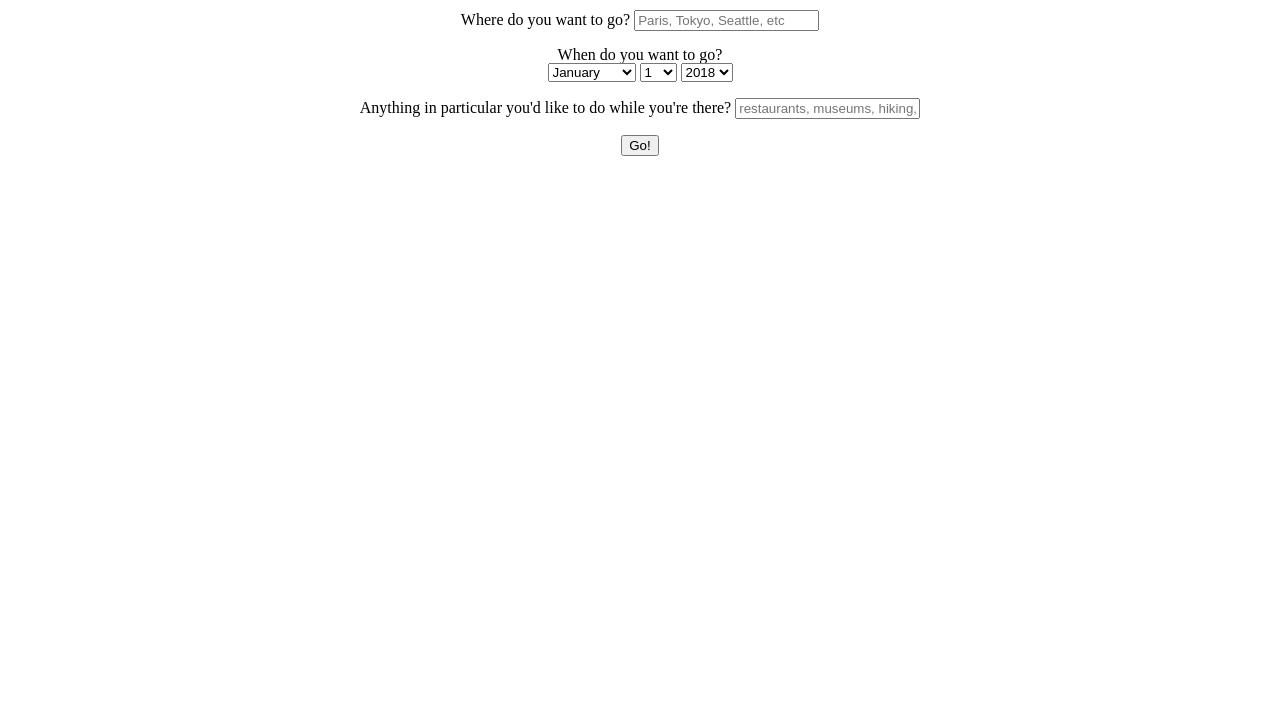
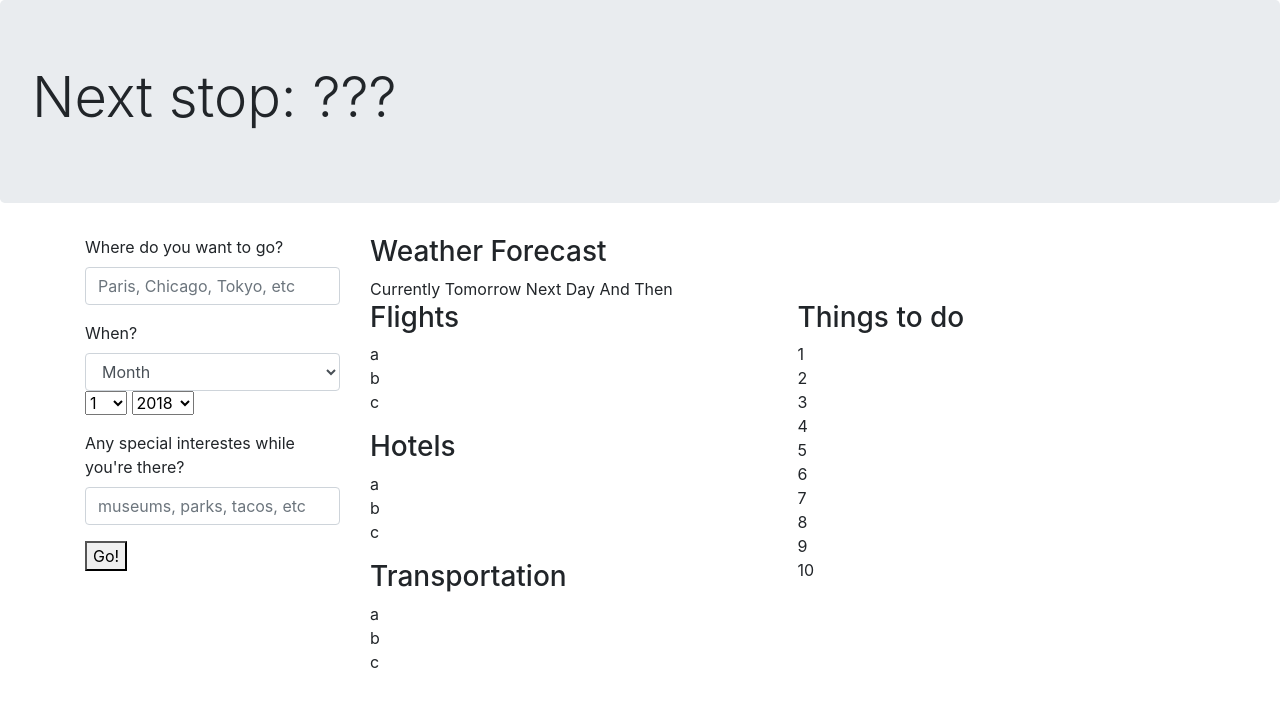
Before and after one commit to andrewpprine/projectSizzleSticks, a plain HTML site: page index.html in a window 1280 px wide. Drawn offline with nearby package versions, Linux system fonts and the light colour scheme.

Commit message:
bootstrap html

```diff
--- a/assets/css/style.css
+++ b/assets/css/style.css
@@ -1,4 +1,4 @@
-.container {
+/* .container {
    text-align: center;
    margin: 10px;
-}
+} */
--- a/assets/javascript/app.js
+++ b/assets/javascript/app.js
@@ -1,4 +1,3 @@
-
 
 $('button').click(function (){
   var inputWhere = $('#travelWhere').val();
--- a/index.html
+++ b/index.html
@@ -7,28 +7,36 @@
    <title>Document</title>
    <link href="assets/css/reset.css" rel="stylesheet">
    <link href="assets/css/style.css" rel="stylesheet">
+   <link href="https://stackpath.bootstrapcdn.com/bootstrap/4.1.2/css/bootstrap.min.css" rel="stylesheet" integrity="sha384-Smlep5jCw/wG7hdkwQ/Z5nLIefveQRIY9nfy6xoR1uRYBtpZgI6339F5dgvm/e9B" crossorigin="anonymous">
 </head>
 <body>
+  <div class="jumbotron">
+    <h1 class='display-4'>Next stop: <span id='destinationUnknown'>???</span><span id='destinationKnown'></span></h1>
+  </div>
   <div class="container">
-      <div>Where do you want to go?
-         <input id="travelWhere" placeholder="Paris, Tokyo, Seattle, etc">
+    <div class="row">
+      <div class="col-3" id='tripPlanner'>
+        <form>
+          <div class="form-group">
+            <label for="travelWhere">Where do you want to go?</label>
+            <input type="email" class="form-control" id="travelWhere" placeholder="Paris, Chicago, Tokyo, etc">
           </div>
-      <br>
-      <div id="travelWhen">When do you want to go?</div>
-      <form action="/action_page.php">
-         <select name="Month">
-           <option value="january">January</option>
-           <option value="february">February</option>
-           <option value="march">March</option>
-           <option value="april">April</option>
-           <option value="may">May</option>
-           <option value="june">June</option>
-           <option value="july">July</option>
-           <option value="august">August</option>
-           <option value="september">September</option>
-           <option value="october">Octber</option>
-           <option value="november">November</option>
-           <option value="december">December</option>
+          <div class="form-group">
+            <label for="travelWhen">When?</label>
+            <select id="travelWhen" class="form-control">
+              <option selected>Month</option>
+              <option>January</option>
+              <option>February</option>
+              <option>March</option>
+              <option>April</option>
+              <option>May</option>
+              <option>June</option>
+              <option>July</option>
+              <option>August</option>
+              <option>September</option>
+              <option>Octber</option>
+              <option>November</option>
+              <option>December</option>
             </select>
             <select name="Date">
                 <option value="1">1</option>
@@ -69,20 +77,78 @@
                   <option value="2020">2020</option>
                   <option value="2021">2021</option>
                 </select>
+          </div>
+          <div class="form-group">
+            <label for="travelWhat">Any special interestes while you're there?</label>
+            <input class="form-control" id="travelWhat" placeholder='museums, parks, tacos, etc'></textarea>
+          </div>
+          <button>Go!</button>
         </form>
-       <br>
-      <div>Anything in particular you'd like to do while you're there?
-         <input id="travelWhat" placeholder="restaurants, museums, hiking, etc">
       </div>
-      <br>
-      <button>Go!</button>
-      <br>
-      <div id="results">
+      <div class='col-9'>
+        <div class='row'>
+          <div class='col-12' id="weather">
+            <h3>Weather Forecast</h3>
+            <span>Currently</span>
+            <span>Tomorrow</span>
+            <span>Next Day</span>
+            <span>And Then</span>
+          </div>
+          <div class="col-6">
+            <div class="row">
+              <div class="col-12" id='flights'>
+                <h3>Flights</h3>
+                  <ul>
+                      <li>a</li>
+                      <li>b</li>
+                      <li>c</li>
+                    </ul>
+              </div>
+              <div class="col-12" id='hotels'>
+                <h3>Hotels</h3>
+                  <ul>
+                      <li>a</li>
+                      <li>b</li>
+                      <li>c</li>
+                    </ul>
+              </div>
+              <div class="col-12" id='transportation'>
+                <h3>Transportation</h3>
+                  <ul>
+                      <li>a</li>
+                      <li>b</li>
+                      <li>c</li>
+                    </ul>
+              </div>
+            </div>
+
+          </div>
+          <div class="col-6" id='thingsToDo'>
+            <h3>Things to do</h3>
+            <ol>
+              <li>1</li>
+              <li>2</li>
+              <li>3</li>
+              <li>4</li>
+              <li>5</li>
+              <li>6</li>
+              <li>7</li>
+              <li>8</li>
+              <li>9</li>
+              <li>10</li>
+            </ul>
+          </div>
+
+
+        </div>
+      </div>
+    </div>
+  </div>
+      <!-- <div id="results">
         <div id="weather"></div>
         <div id='foursquarevenue'></div>
       </div>
-      <br><br>
-   </div>
+      <br><br> -->
 
 <script src="https://code.jquery.com/jquery-3.3.1.min.js" integrity="sha256-FgpCb/KJQlLNfOu91ta32o/NMZxltwRo8QtmkMRdAu8=" crossorigin="anonymous"></script>
 <script type= "text/javascript" src="assets/javascript/app.js"></script>
```
Lines whose indentation alone changed are shown as unchanged.
